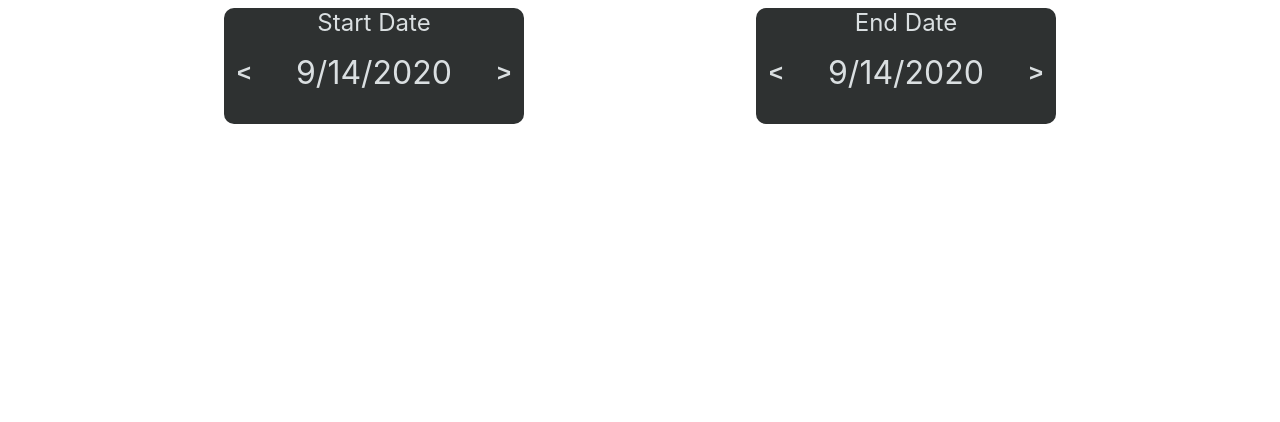
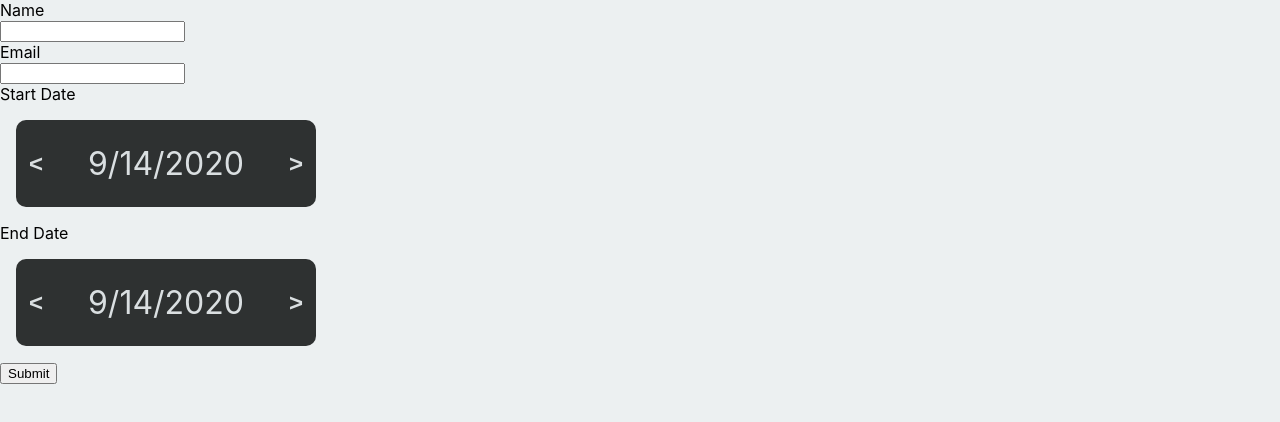
Before and after one commit to heardMan/react-date-selector, a React (Create React App) app: page / in a window 1280 px wide. Shown: the top 422 px of the page. Built offline with nearby package versions, Linux system fonts and the light colour scheme.

Commit message:
added deployment scripts

```diff
--- a/package.json
+++ b/package.json
@@ -6,11 +6,14 @@
     "@testing-library/jest-dom": "^4.2.4",
     "@testing-library/react": "^9.3.2",
     "@testing-library/user-event": "^7.1.2",
+    "gh-pages": "^3.1.0",
     "react": "^16.13.1",
     "react-dom": "^16.13.1",
     "react-scripts": "3.4.3"
   },
   "scripts": {
+    "predeploy": "npm run build",
+    "deploy": "gh-pages -d build",
     "start": "react-scripts start",
     "build": "react-scripts build",
     "test": "react-scripts test",
@@ -30,5 +33,6 @@
       "last 1 firefox version",
       "last 1 safari version"
     ]
-  }
+  },
+  "homepage": "https://heardman.github.io/react-date-selector"
 }
--- a/src/App.css
+++ b/src/App.css
@@ -1,22 +1,6 @@
 
-.dateRange {
-  width: 100%;
-  display: flex;
-  justify-content: space-evenly;
-  flex-wrap: wrap;
-}
-
-.dateRange > div {
-  text-align: center;
-  display: inline-block;
-  background-color: #2e3131;
-  margin: 0.5rem;
-  padding-bottom:1rem;
-  position: relative;
-  font-size: 1.5rem;
-  border-radius: 10px;
-  color:#dadfe1;
-
+body {
+  background: #ecf0f1;
 }
 
 .datePicker {
@@ -25,6 +9,11 @@
   flex-direction: column;
   min-width:300px;
   max-width:300px;
+  background-color: #2e3131;
+  color: #dadfe1;
+  border-radius: 10px;
+  margin: 1rem;
+  padding: 0.5rem 0rem 0.5rem 0rem;
 }
 
 .daySelector{
--- a/src/components/Form.js
+++ b/src/components/Form.js
@@ -1,4 +1,4 @@
-import React, {useEffect, useState } from 'react';
+import React, { useEffect, useState } from 'react';
 import DatePicker from '../components/DatePicker.js';
 
 const Form = () => {
@@ -9,7 +9,7 @@ const Form = () => {
 
         const currentDate = new Date(rawDate);
         const day = currentDate.getDate();
-        const month = currentDate.getMonth()+1;
+        const month = currentDate.getMonth() + 1;
         const year = currentDate.getFullYear();
 
         return setStartDate(`${year},${month},${day}`);
@@ -20,7 +20,7 @@ const Form = () => {
 
         const currentDate = new Date(rawDate);
         const day = currentDate.getDate();
-        const month = currentDate.getMonth()+1;
+        const month = currentDate.getMonth() + 1;
         const year = currentDate.getFullYear();
 
         return setEndDate(`${year},${month},${day}`);
@@ -35,14 +35,27 @@ const Form = () => {
     }, [])
 
     return (
-      <div className='dateRange'>
-          <div>
-          <div>Start Date</div>
+        <div className='form'>
+            <div className='form-field'>
+            <div className='title'>Name</div>
+                <input type='text' />
+            </div>
+            <div className='form-field'>
+            <div className='title'>Email</div>
+                <input type='email' />
+            </div>
+            <div className='form-field'>
+                <div className='startDate'>
+                    <div className='title'>Start Date</div>
                     <DatePicker date={startDate} onChange={formatStartDate} />
                 </div>
-          <div>
-          <div>End Date</div>
+                <div className='endDate'>
+                    <div className='title'>End Date</div>
                     <DatePicker date={endDate} onChange={formatEndDate} />
+                </div>
+            </div>
+            <div className='form-field'>
+               <button>Submit</button>
             </div>
 
 
```
Also changed, not shown: 19 other files (tests, documents, lock files or other folders). Lines whose indentation alone changed are shown as unchanged.
